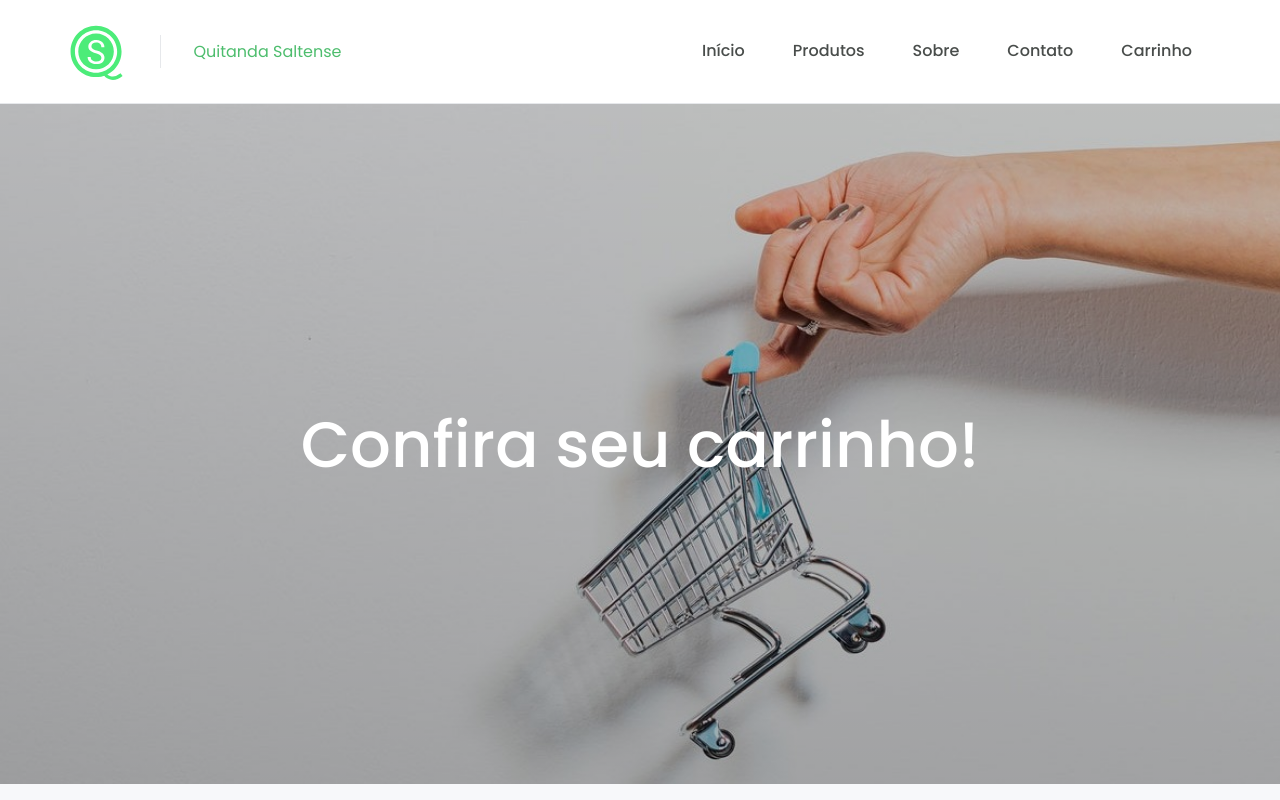
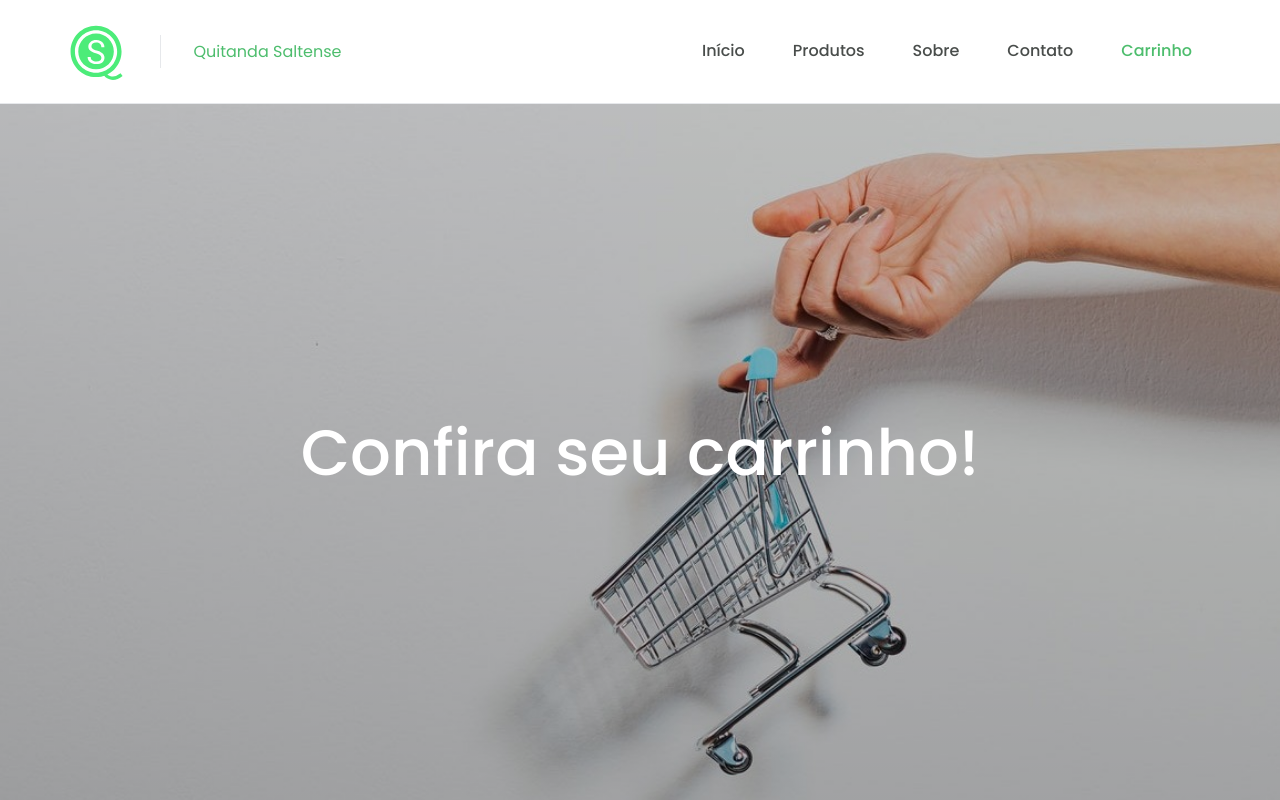
Before and after one commit to cunhaedu/quitandasaltense, a Next.js app: page /cart in a window 1280 px wide. Shown: the top 800 px of the page. Built offline with nearby package versions, Linux system fonts and the light colour scheme.

Commit message:
fix: fix some layout issues

```diff
--- a/src/components/Header/index.tsx
+++ b/src/components/Header/index.tsx
@@ -1,7 +1,10 @@
 import Link from 'next/link';
+import { useRouter } from 'next/router';
 import styles from './styles.module.scss';
 
 export function Header() {
+  const router = useRouter();
+
   return (
     <header className={styles.headerContainer}>
       <img src="/logo.svg" alt="Quitandasaltense" />
@@ -12,27 +15,27 @@ export function Header() {
         <ul>
           <li>
             <Link href="/">
-              <a>Início</a>
+              <a className={router.pathname === '/' && styles.active}>Início</a>
             </Link>
           </li>
           <li>
             <Link href="/products">
-              <a>Produtos</a>
+              <a className={router.pathname === '/products' && styles.active}>Produtos</a>
             </Link>
           </li>
           <li>
             <Link href="/about">
-              <a>Sobre</a>
+              <a className={router.pathname === '/about' && styles.active}>Sobre</a>
             </Link>
           </li>
           <li>
             <Link href="/contact">
-              <a>Contato</a>
+              <a className={router.pathname === '/contact' && styles.active}>Contato</a>
             </Link>
           </li>
           <li>
             <Link href="/cart">
-              <a>Carrinho</a>
+              <a className={router.pathname === '/cart' && styles.active}>Carrinho</a>
             </Link>
           </li>
         </ul>
--- a/src/components/Header/styles.module.scss
+++ b/src/components/Header/styles.module.scss
@@ -50,3 +50,7 @@
     }
   }
 }
+
+.active {
+  color: var(--green-600);
+}
--- a/src/pages/about/about.module.scss
+++ b/src/pages/about/about.module.scss
@@ -1,6 +1,6 @@
 .bunner {
   max-width: 100vw;
-  height: 85vh;
+  height: calc(100vh - 6.5rem);
   display: flex;
   align-items: center;
   justify-content: center;
--- a/src/pages/cart/products.module.scss
+++ b/src/pages/cart/products.module.scss
@@ -1,6 +1,6 @@
 .bunner {
   max-width: 100vw;
-  height: 85vh;
+  height: calc(100vh - 6.5rem);
   display: flex;
   align-items: center;
   justify-content: center;
--- a/src/pages/contact/contact.module.scss
+++ b/src/pages/contact/contact.module.scss
@@ -1,6 +1,6 @@
 .bunner {
   max-width: 100vw;
-  height: 85vh;
+  height: calc(100vh - 6.5rem);
   display: flex;
   align-items: center;
   justify-content: center;
--- a/src/pages/home.module.scss
+++ b/src/pages/home.module.scss
@@ -1,6 +1,6 @@
 .bunner {
   max-width: 100vw;
-  height: 85vh;
+  height: calc(100vh - 6.5rem);
   display: flex;
   align-items: center;
   justify-content: center;
--- a/src/pages/products/products.module.scss
+++ b/src/pages/products/products.module.scss
@@ -1,6 +1,6 @@
 .bunner {
   max-width: 100vw;
-  height: 85vh;
+  height: calc(100vh - 6.5rem);
   display: flex;
   align-items: center;
   justify-content: center;
```
